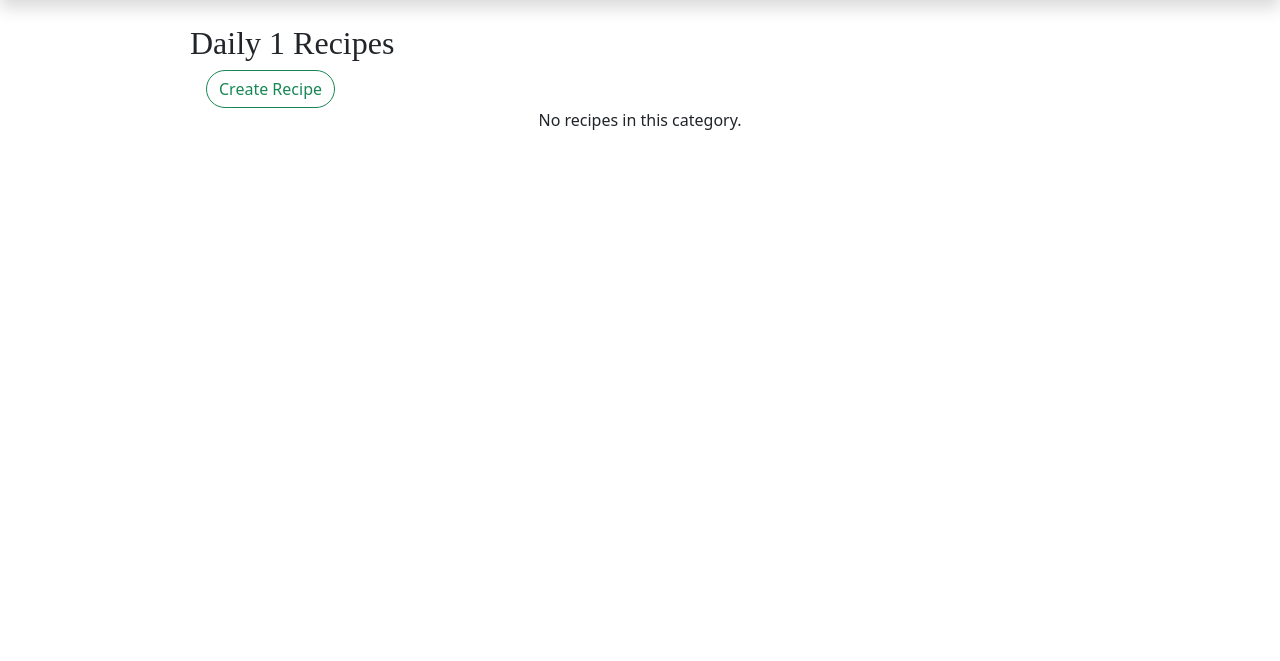
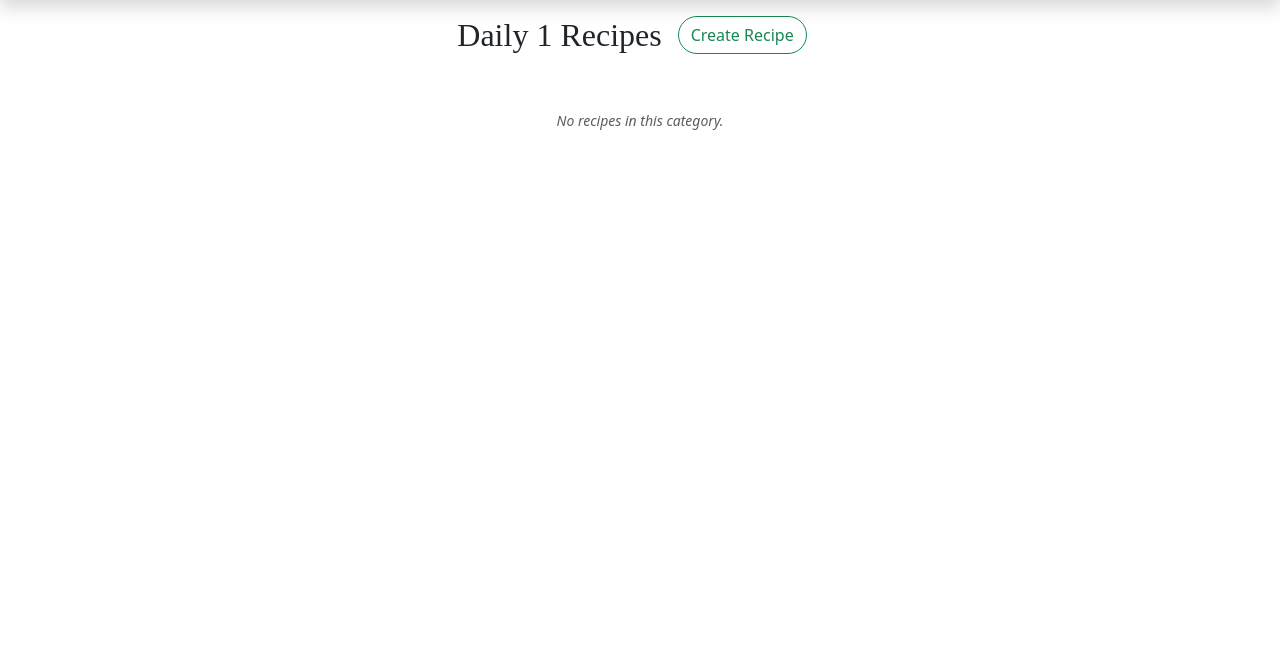
Before and after one commit to JamesB62/RecipeGarden, a Django app: page /recipes/category/1/ in a window 1280 px wide. Shown: the part 65-726 px from the top of the page. Run offline with Django 5.2, Linux system fonts and the light colour scheme; data that the repository does not hold is empty; some libraries are stand-ins or nearby versions; some web fonts are replaced.

Commit message:
Updated category cards. Added more recipes

```diff
--- a/recipeproject/recipeapp/templates/base.html
+++ b/recipeproject/recipeapp/templates/base.html
@@ -60,7 +60,6 @@
                         </button>
                     </form>
 
-                    <!-- Centre Welcome Message? -->
                     <!-- Welcome Message -->
                     {% if user.is_authenticated %}
                     <div class="d-xxl-flex d-none align-items-center">
@@ -76,9 +75,9 @@
                                 Daily Recipes
                             </a>
                             <ul class="dropdown-menu dropdown-menu-end text-center">
-                                <li><a class="dropdown-item" href="recipes/category/breakfast/">Breakfast</a></li>
-                                <li><a class="dropdown-item" href="/lunch">Lunch</a></li>
-                                <li><a class="dropdown-item" href="/dinner">Dinner</a></li>
+                                <li><a class="dropdown-item" href="{% url 'recipes_by_category' 'breakfast' %}">Breakfast</a></li>
+                                <li><a class="dropdown-item" href="{% url 'recipes_by_category' 'lunch' %}">Lunch</a></li>
+                                <li><a class="dropdown-item" href="{% url 'recipes_by_category' 'dinner' %}">Dinner</a></li>
                             </ul>
                         </li>
                         <li class="nav-item">
@@ -87,7 +86,6 @@
                         <li class="nav-item">
                             <a class="nav-link text-dark" href="/">Holidays</a>
                         </li>
-                        <li class="nav-item">
 
                         <!-- Login/Logout Buttons -->
                         {% if user.is_authenticated %}
@@ -105,14 +103,13 @@
                             <a class="btn btn-outline-success rounded-pill" href="{% url 'login' %}">Login</a>
                         </li>
                         {% endif %}
-                        </li>
                     </ul>
                 </div>
             </div>
         </nav>
 
         <!-- Page Content -->
-        <div class="flex-grow-1 mt-4 mb-5">
+        <div class="d-flex flex-grow-1 flex-column align-items-center my-3">
             {% block content %}
             {% endblock %}
         </div>
--- a/recipeproject/recipeapp/templates/recipes/category.html
+++ b/recipeproject/recipeapp/templates/recipes/category.html
@@ -3,50 +3,58 @@
 {% block title %}{{ category|title }}{% endblock %}
 {% block content %}
 
-<div>
+<!-- Page Content Block -->
+<div class="w-100">
 
-<!-- Daily Recipes Block -->
-<div class="d-flex flex-column align-items-center px-4">
-    <div style="width: 100%; max-width: 900px;" class="text-start">
-        <h2 class="fancy-subtitle capitalise">Daily {{ category|title }} Recipes</h2>
-        <div class="d-flex">
-            <p>
-                {{ description }}
-            </p>
-            <a href="{% url 'create_recipe'%}" class="btn btn-outline-success rounded-pill ms-3" style="flex-shrink: 0; height: 38px;">Create Recipe</a>
+    <!-- Daily Recipes Block -->
+    <div class="d-flex flex-column align-items-center mx-4">
+        <div style="max-width: 900px;" class="mx-auto">
+            <div class="d-flex justify-content-between align-items-center gap-3 mb-2">
+                <h2 class="fancy-subtitle mb-0">Daily {{ category|title }} Recipes</h2>
+                <a href="{% url 'create_recipe'%}" class="btn btn-outline-success rounded-pill me-3"
+                    style="flex-shrink: 0; height: 38px;">Create Recipe</a>
+            </div>
+            <p class="mb-0">{{ description }}</p>
         </div>
-    </div>
 
-    {% for recipe in recipes %}
-    <!-- Content Block Sits at Awkward Height -->
-    <!-- Recipe Cards -->
-    <div class="d-flex flex-column justify-content-center gap-4 mb-3">
+        <!-- Recipe Cards Block -->
+        {% for recipe in recipes %}
+        <div class="d-flex flex-column">
 
-        <!-- Card 1 -->
-        <div class="card shadow d-flex flex-row" style="max-width: 900px; width: 100%; max-height: 200px; overflow: hidden;">
-            <img src="{{ recipe.image.url }}" class="d-none d-md-flex rounded-start" alt="{{ recipe.title }}"
-                style="width: 240px; height: 200px; object-fit: cover;">
-            <div class="card-body d-flex flex-column justify-content-between">
-                <div class="d-flex align-items-top justify-content-between p-1">
-                    <h5 class="card-title fancy-subtitle">{{ recipe.title }}</h5>
-                    <a href="#" class="btn btn-outline-success rounded-pill ms-3" style="flex-shrink: 0; width: 111px; height: 38px;">View Recipe</a>
+            <!-- Card Template -->
+            <div class="card d-flex flex-row mt-3 shadow" style="max-width: 900px;">
+                <div class="d-none d-md-block" style="width:240px; flex-shrink:0;">
+                    <img src="{{ recipe.image.url }}" alt="{{ recipe.title }}" class="rounded-start w-100 h-100"
+                        style="object-fit: cover;">
                 </div>
-                <small class="text-muted ps-1">Time: {{ recipe.total_time }}min, Serves: {{ recipe.servings }}</small>
-                <hr class="gradient-divider">
-                <p class="card-text mx-3 mb-3 overflow-ellipsis">
-                    {{ recipe.description }}
-                </p>
-                <small class="text-muted ps-1">Uploaded by: <i class="bi bi-person-circle px-1"></i>{{ recipe.author }} | {{ recipe.created_at }}</small>
+                <div class="card-body d-flex flex-column justify-content-start">
+                    <div class="d-flex align-items-center justify-content-between">
+                        <div class="d-flex flex-column w-100">
+                            <h5 class="card-title fancy-subtitle mb-0">{{ recipe.title }}</h5>
+                            <small class="text-muted">Time: {{ recipe.total_time }}min, Serves: {{ recipe.servings }}</small>
+                        </div>
+                        <!-- Update Link href -->
+                        <a href="#" class="btn btn-outline-success rounded-pill ms-3"
+                            style="flex-shrink: 0; width: 111px; height: 38px;">View Recipe</a>
+                    </div>
+                    <div class="d-flex flex-column justify-content-between h-100">
+                        <div class="mb-3">
+                            <hr class="gradient-divider">
+                            <p class="card-text overflow-ellipsis mx-3">{{ recipe.description }}</p>
+                        </div>
+                        <small class="text-muted">Uploaded by:<i class="bi bi-person-circle px-1"></i>{{ recipe.author }} | {{ recipe.created_at }}</small>
+                    </div>
+                </div>
             </div>
         </div>
 
+        <!-- Empty Category Placeholder -->
         {% empty %}
-            <p>No recipes in this category.</p>
+        <div class="d-flex flex-column align-items-center justify-content-center mt-5" style="max-width: 900px;">
+            <small class="text-muted fst-italic mb-0">No recipes in this category.</small>
+        </div>
         {% endfor %}
-
     </div>
 </div>
 
-</div>
-
 {% endblock %}
--- a/recipeproject/recipeapp/urls.py
+++ b/recipeproject/recipeapp/urls.py
@@ -9,11 +9,7 @@ urlpatterns = [
     path('register/', views.register_view, name='register'),
     path('registration/login/', views.login_view, name='login'),
 
-    path('air-fryer-scones/', views.airFryerScones, name='air-fryer-scones'),
-    path('creamy-porridge/', views.creamyPorridge, name='creamy-porridge'),
-    path('yoghurt-pancakes/', views.yoghurtPancakes, name='yoghurt-pancakes'),
-
+    path('recipes/', views.recipe_list, name='recipe_list'),
     path('recipes/create/', views.create_recipe, name='create_recipe'),
-    path('recipes/', views.recipe_list, name='recipe_list'),
     path("recipes/category/<str:category>/", views.recipes_by_category, name="recipes_by_category"),
 ]
--- a/recipeproject/recipeapp/views.py
+++ b/recipeproject/recipeapp/views.py
@@ -16,16 +16,6 @@ def lunch(request):
 
 def dinner(request):
     return render(request, "dinner.html")
-
-# Recipe Pages
-def airFryerScones(request):
-    return render(request, "recipes/air-fryer-scones.html")
-
-def creamyPorridge(request):
-    return render(request, "recipes/creamy-porridge.html")
-
-def yoghurtPancakes(request):
-    return render(request, "recipes/yoghurt-pancakes.html")
 
 # User Authentication Forms
 def register_view(request):
@@ -84,7 +74,7 @@ def recipes_by_category(request, category):
     category_descriptions = {
         "breakfast": "Start your day right with our breakfast recipes. Discover quick, delicious, and wholesome ideas to fuel your morning, from hearty classics to fresh, creative twists.",
         "lunch": "Discover simple, delicious lunch ideas to brighten your day. From quick sandwiches to hearty bowls, our daily recipes make lunchtime easy, healthy, and flavorful.",
-        "dinner": "TBC",
+        "dinner": "Explore a collection of hearty and flavorful dinner recipes, from quick weeknight meals to indulgent dishes perfect for special occasions. Each recipe is crafted to bring comfort, satisfaction, and a touch of inspiration to your evening table.",
         "dessert": "TBC",
         "drink": "TBC",
     }
```
Also changed, not shown: recipeproject/recipeapp/forms.py (+0 -9 lines), recipeproject/recipeapp/models.py (+0 -10 lines), recipeproject/recipeapp/templates/home.html (+13 -5 lines), recipeproject/recipeapp/templates/recipes/air-fryer-scones.html (deleted, +0 -8 lines), recipeproject/recipeapp/templates/recipes/creamy-porridge.html (deleted, +0 -8 lines), recipeproject/recipeapp/templates/recipes/yoghurt-pancakes.html (deleted, +0 -8 lines), recipeproject/recipeapp/static/air-fryer-scones.jpg (deleted), recipeproject/recipeapp/static/creamy-porridge-with-blueberries.jpg (deleted), recipeproject/recipeapp/static/yoghurt-pancakes-with-cinnamon-apples.jpg (deleted). Lines whose indentation alone changed are shown as unchanged.
